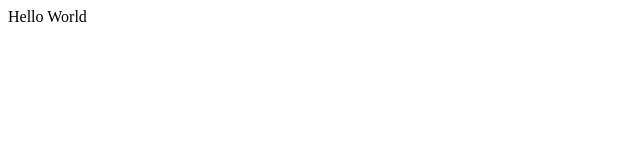
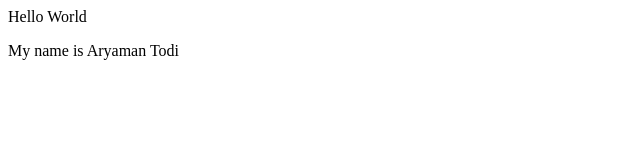
Before and after one commit to AryamanIIT20/git-course, a plain HTML site: page index.html in a window 1280 px wide. Shown: the whole page, without its empty margins (0-640 px from the left). Drawn offline with Linux system fonts and the light colour scheme.

Commit message:
added my name

```diff
--- a/index.html
+++ b/index.html
@@ -1 +1,2 @@
 <p>Hello World</p>
+<p>My name is Aryaman Todi</p>
```
